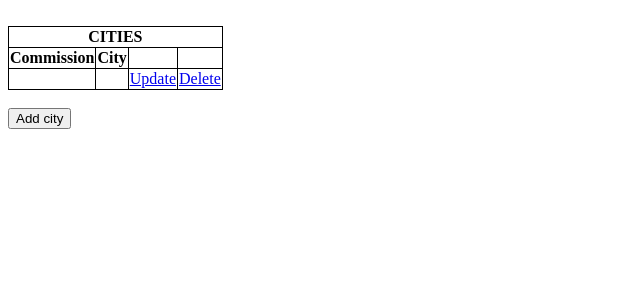
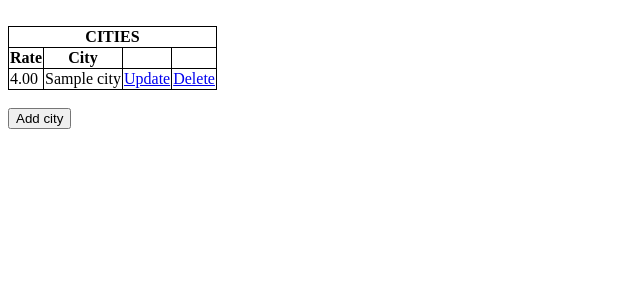
Before and after one commit to cristigard/hready, a Django app: page /cities/ in a window 1280 px wide. Shown: the top 300 px of the page, without its empty margins (0-640 px from the left). Run offline with Django 4.2, Linux system fonts and the light colour scheme; tables that the repository leaves empty hold one stand-in row (values such as "Sample post").

Commit message:
update templates

```diff
--- a/hosts/templates/hosts/cities.html
+++ b/hosts/templates/hosts/cities.html
@@ -1,11 +1,10 @@
-
 <br>
     <table style="border: 1px solid black; border-collapse: collapse;">
         <tr>
             <th colspan="8" style="text-align: center;">CITIES</th>
           </tr>
         <tr>
-          <th style="border: 1px solid black;border-collapse: collapse;">Commission</th>
+          <th style="border: 1px solid black;border-collapse: collapse;">Rate</th>
           <th style="border: 1px solid black;border-collapse: collapse;">City</th>
           <th style="border: 1px solid black;border-collapse: collapse;"></th>
           <th style="border: 1px solid black;border-collapse: collapse;"></th>
@@ -14,8 +13,8 @@
         </tr>
        {% for city in cities %}
         <tr style="border: 1px solid black;border-collapse: collapse;">
-            <td style="border: 1px solid black;">{{city.commission_percent}}</td>
-            <td style="border: 1px solid black;">{{city.city}}</td>
+            <td style="border: 1px solid black;">{{city.rate}}</td>
+            <td style="border: 1px solid black;">{{city.name}}</td>
             <td style="border: 1px solid black;"><a href="{% url 'update-city' city.id %}">Update</a></td>
             <td style="border: 1px solid black;"><a href="{% url 'delete-city' city.id %}">Delete</a></td>
             {% endfor %}
--- a/hosts/templates/hosts/commission-per-city.html
+++ b/hosts/templates/hosts/commission-per-city.html
@@ -1,4 +1,3 @@
-
 <br>
     <table style="border: 1px solid black; border-collapse: collapse;">
         <tr>
--- a/hosts/templates/hosts/reservations.html
+++ b/hosts/templates/hosts/reservations.html
@@ -18,7 +18,7 @@
         <tr style="border: 1px solid black;border-collapse: collapse;">
 
             <td style="border: 1px solid black;">{{reservation.id}}</td>
-            <td style="border: 1px solid black;">{{reservation.reservation}}</td>
+            <td style="border: 1px solid black;">{{reservation.number}}</td>
             <td style="border: 1px solid black;">{{reservation.checkin}}</td>
             <td style="border: 1px solid black;">{{reservation.checkout}}</th>
             <td style="border: 1px solid black;">{{reservation.flat}}</th>
--- a/hosts/templates/hosts/upload_file.html
+++ b/hosts/templates/hosts/upload_file.html
@@ -1,7 +1,7 @@
 <h4>Upload file</h4>
 <form enctype="multipart/form-data" method="post">
     {%csrf_token%}
-    {{form.as_p}}
+    {{upload_form.as_p}}
     <input type="Submit" value="Upload">
 </form>
 {% if errors %}
```
Also changed, not shown: hosts/templates/hosts/update-city.html (+4 -4 lines), hosts/templates/hosts/commission-per-month.html (indentation only).
